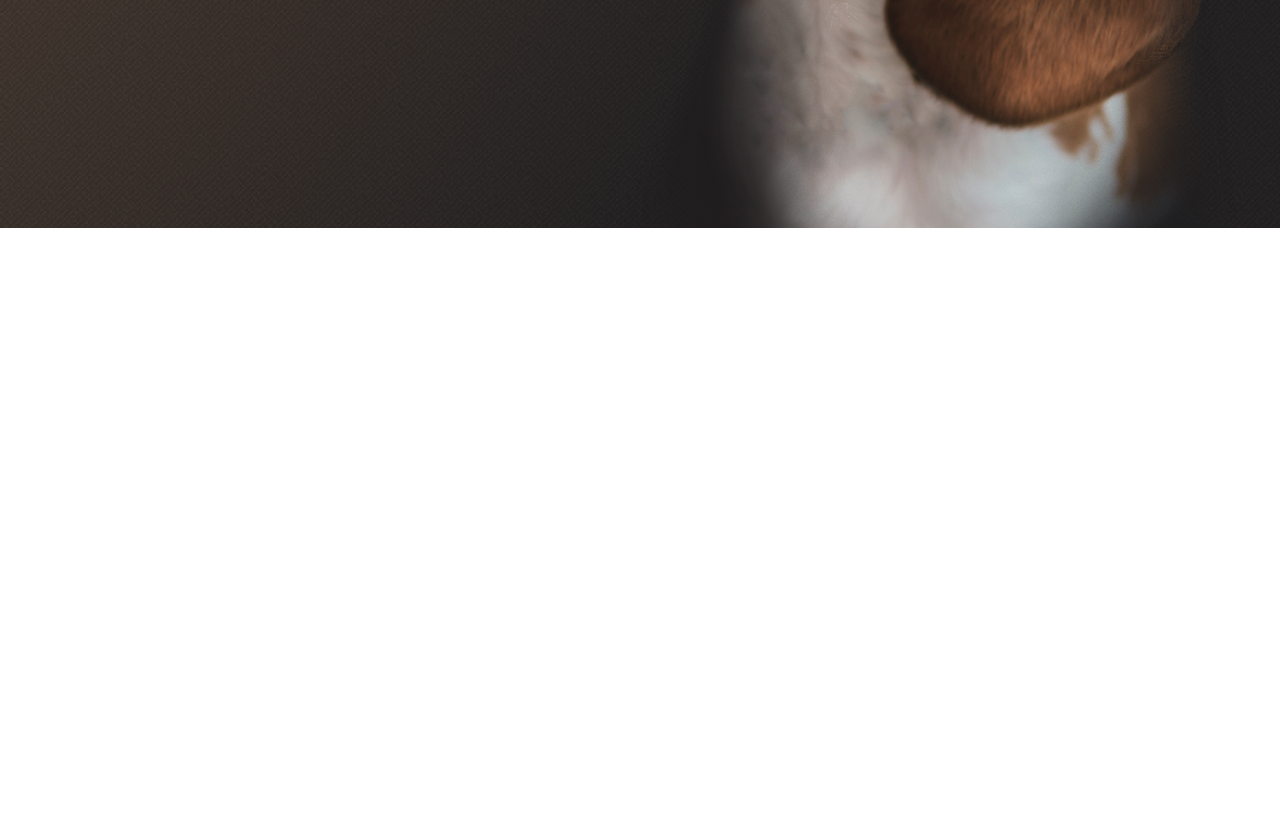
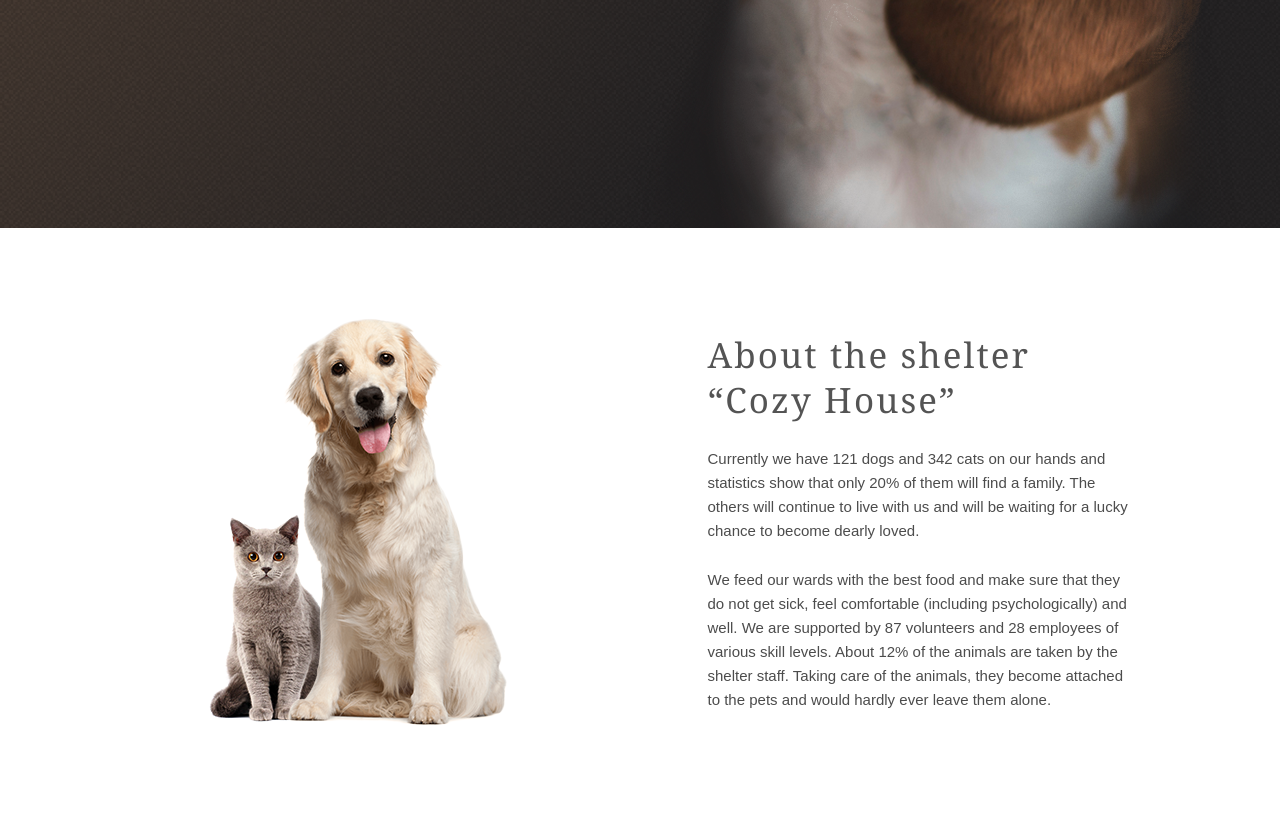
Before and after one commit to Ryabaa/Shelter-grid, a plain HTML site: page index.html in a window 1280 px wide. Shown: the part 680-1496 px from the top of the page. Before the commit the page ends 908 px from the top, so only its background shows below. Drawn offline with Linux system fonts and the light colour scheme.

Commit message:
add about section layout

```diff
--- a/index.html
+++ b/index.html
@@ -28,5 +28,14 @@
             <img src="./img/dog-hero.png" class="hero-image">
         </hero>
     </section>
+
+    <section class="about">
+        <img src="./img/about-pets.png" class="about-image">
+        <div class="about-container">
+            <h1 class="about-container__title title">About the shelter “Cozy House”</h1>
+            <p class="about-container__text-1 about-container__text text">Currently we have 121 dogs and 342 cats on our hands and statistics show that only 20% of them will find a family. The others will continue to live with us and will be waiting for a lucky chance to become dearly loved.</p>
+            <p class="about-container__text-2 about-container__text text">We feed our wards with the best food and make sure that they do not get sick, feel comfortable (including psychologically) and well. We are supported by 87 volunteers and 28 employees of various skill levels. About 12% of the animals are taken by the shelter staff. Taking care of the animals, they become attached to the pets and would hardly ever leave them alone.</p>
+        </div>
+    </section>
 </body>
 </html>
--- a/style.scss
+++ b/style.scss
@@ -156,3 +156,39 @@ html {
         @include self(end, end);
     }
 }
+
+.about {
+    height: 588px;
+    display: grid;
+    grid-template-columns: 5em 1fr 1fr 5em;
+    @include items(center, center);
+
+    &-image {
+        grid-column: 2 / 3;
+    }
+
+    &-container {
+        max-width: 430px;
+        grid-column: 3 / 4;
+        display: grid;
+        row-gap: 25px;
+        grid-template-rows: repeat(3, auto);
+
+        &__title {
+            color: $color-secondary;
+            grid-row: 1 / 2;
+        }
+
+        &__text {
+            color: $color-primary;
+
+            &-1 {
+                grid-row: 2 / 3;
+            }
+
+            &-2 {
+                grid-row: 3 / 4;
+            }
+        }
+    }
+}
```
Also changed, not shown: style.css, 1 other file.
